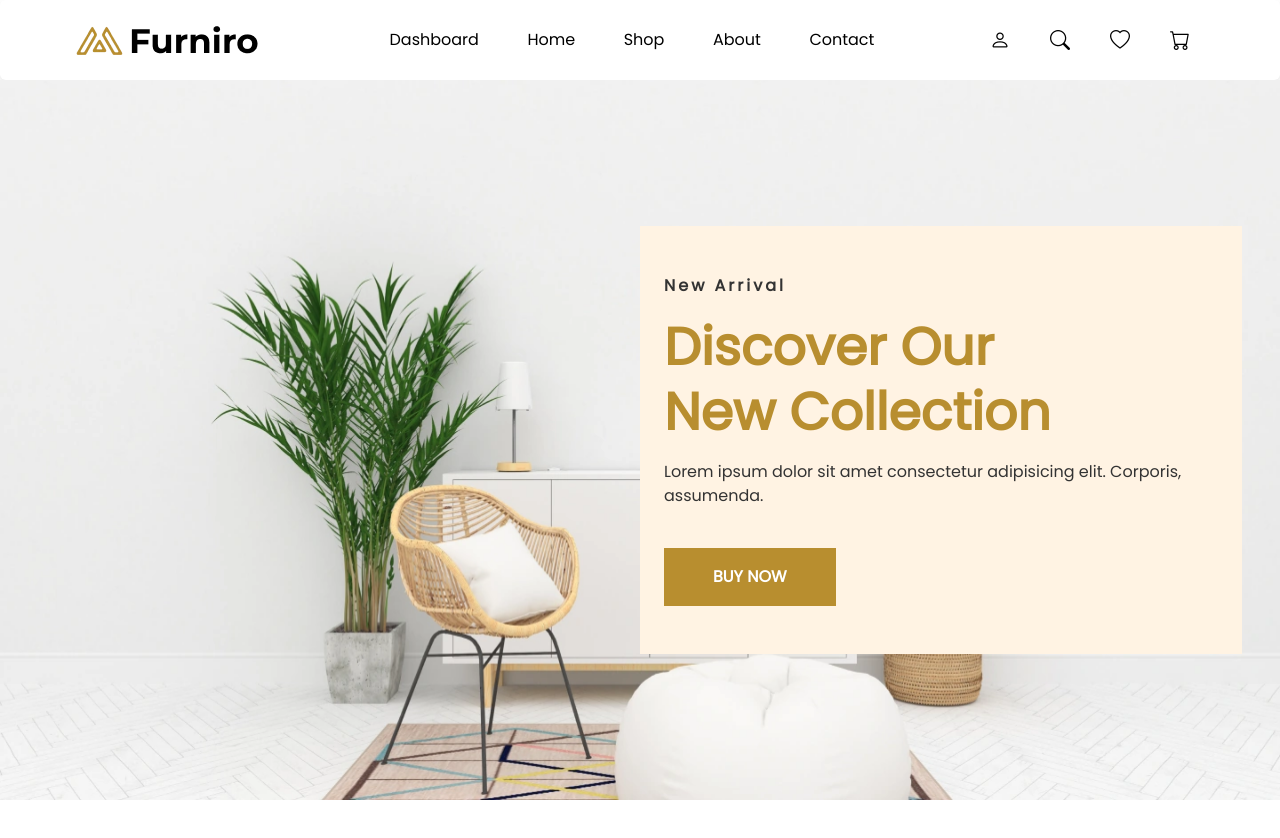
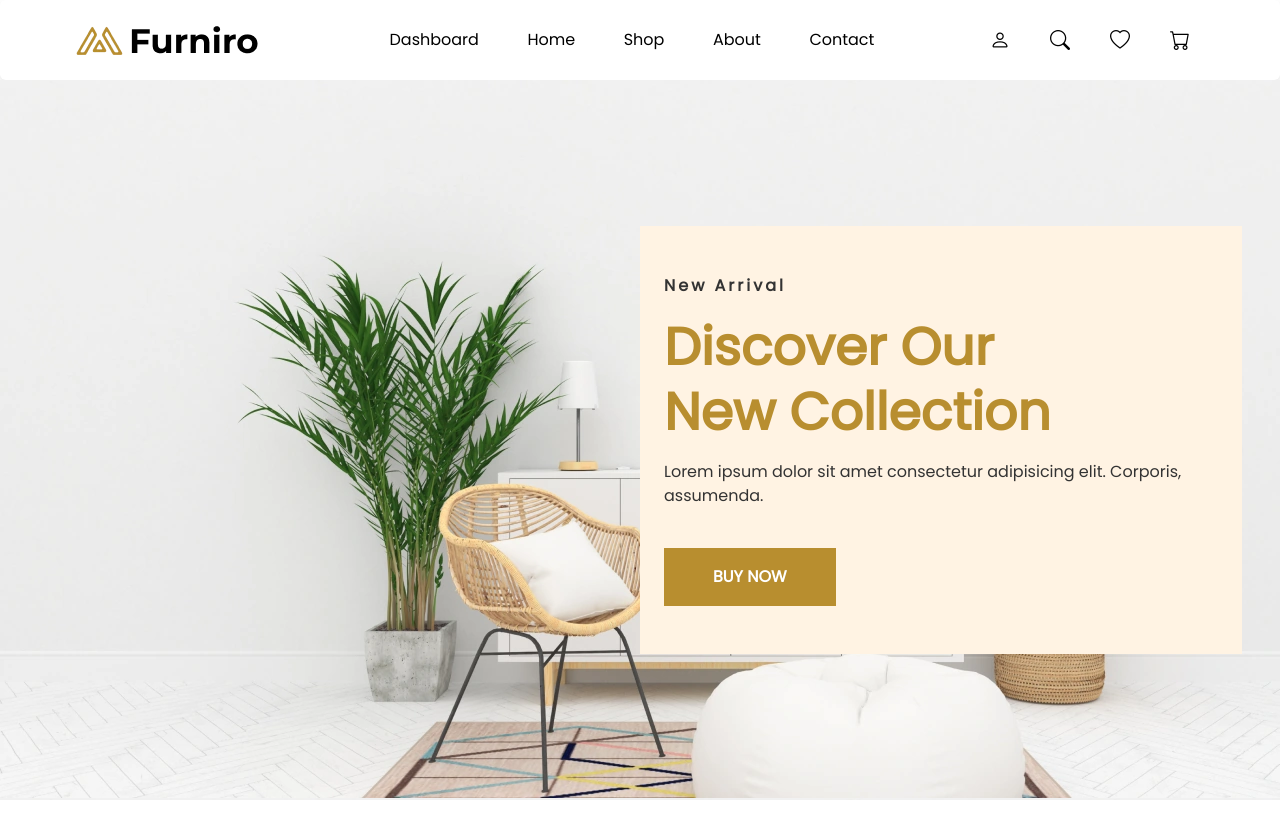
Before and after one commit to GeorgeKamal/React-Task-3, a React (Create React App) app: page / in a window 1280 px wide. Shown: the top 838 px of the page. Built offline with nearby package versions, Linux system fonts and the light colour scheme; no server answers.

Commit message:
improved accessibility

```diff
--- a/public/index.html
+++ b/public/index.html
@@ -44,7 +44,7 @@
     />
     <link
       rel="stylesheet"
-      href="https://fonts.googleapis.com/css?family=Poppins"
+      href="https://fonts.googleapis.com/css?family=Poppins&display=swap"
     />
     <!-- <link rel="stylesheet/less" type="text/css" href="styles.less" /> -->
     <link rel="shortcut icon" href="img/favicon.png" type="image/x-icon" />
--- a/src/components/Section/Footer/Footer.js
+++ b/src/components/Section/Footer/Footer.js
@@ -9,7 +9,7 @@ function Footer(props) {
         <footer>
           <div className="row">
             <div className="col-12 col-lg-4 mb-3 mb-lg-5 text-center text-lg-start">
-              <h5
+              <h1
                 className="text-black mb-4 mb-lg-5"
                 style={{
                   fontWeight: "700",
@@ -18,7 +18,7 @@ function Footer(props) {
                 }}
               >
                 Furino.
-              </h5>
+              </h1>
               <p
                 className="m-0"
                 style={{
@@ -51,12 +51,12 @@ function Footer(props) {
 
             <div className="col-12 col-lg-4 mb-3">
               <form>
-                <h5
+                <h1
                   className="mb-3 mb-lg-5 normal-poppins"
                   style={{ color: "#9f9f9f" }}
                 >
                   Newsletter
-                </h5>
+                </h1>
                 <div className="d-flex flex-sm-row w-100 gap-2">
                   <label htmlFor="newsletter" className="visually-hidden">
                     Email address
--- a/src/components/Section/Footer/FooterList.js
+++ b/src/components/Section/Footer/FooterList.js
@@ -20,9 +20,9 @@ function FooterList(props) {
     <div className="col-6 col-lg-2 d-flex d-lg-inline justify-content-center justify-content-lg-center mb-4">
       <ul className="nav flex-column gap-2 gap-lg-5">
         <li className="nav-item">
-          <h5 className="normal-poppins" style={{ color: "#9f9f9f" }}>
+          <h2 className="normal-poppins" style={{ color: "#9f9f9f" }}>
             {props.title}
-          </h5>
+          </h2>
         </li>
         {content}
       </ul>
--- a/src/components/Section/Main.js
+++ b/src/components/Section/Main.js
@@ -1,19 +1,10 @@
 import Button from "../UI/Buttons/Button";
-
-import background from "../../assets/background.webp";
 
 function Main(props) {
   return (
     <section>
       <div className="overlay mb-8">
-        <img
-          fetchpriority="high"
-          id="background"
-          src={background}
-          alt="background"
-          className="img-fluid mx-auto d-flex"
-          style={{ width: "100%", height: "90vh" }}
-        />
+        <div id="background" />
         <div className="overlay-text mx-auto px-4 py-5 d-flex">
           <div className="row">
             <div className="col-12">
--- a/src/components/Section/Navbar.js
+++ b/src/components/Section/Navbar.js
@@ -16,20 +16,21 @@ function Navbar(props) {
           <Logo />
         </div>
         <div className="d-flex d-lg-none col-4 col-lg-6 justify-content-around gap-0">
-          <a className="navbar-brand" href="Account">
+          <a className="navbar-brand" aria-label="Account" href="Account">
             <Icon iconName="bi bi-person" />
           </a>
-          <a className="navbar-brand" href="Search">
+          <a className="navbar-brand" aria-label="Search" href="Search">
             <Icon iconName="bi bi-search" />
           </a>
-          <a className="navbar-brand" href="Wishlist">
+          <a className="navbar-brand" aria-label="Wishlist" href="Wishlist">
             <Icon iconName="bi bi-heart" />
           </a>
-          <a className="navbar-brand" href="Cart">
+          <a className="navbar-brand" aria-label="Cart" href="Cart">
             <Icon iconName="bi bi-cart" />
           </a>
         </div>
         <button
+          aria-label="More Links"
           className="navbar-toggler"
           type="button"
           data-bs-toggle="collapse"
@@ -60,16 +61,16 @@ function Navbar(props) {
             </li>
           </ul>
           <div className="d-none d-lg-flex col-lg-3 justify-content-end gap-4">
-            <a className="navbar-brand" href="Account">
+            <a className="navbar-brand" aria-label="Account" href="Account">
               <Icon iconName="bi bi-person" />
             </a>
-            <a className="navbar-brand" href="Search">
+            <a className="navbar-brand" aria-label="Search" href="Search">
               <Icon iconName="bi bi-search" />
             </a>
-            <a className="navbar-brand" href="Wishlist">
+            <a className="navbar-brand" aria-label="Wishlist" href="Wishlist">
               <Icon iconName="bi bi-heart" />
             </a>
-            <a className="navbar-brand" href="Cart">
+            <a className="navbar-brand" aria-label="Cart" href="Cart">
               <Icon iconName="bi bi-cart" />
             </a>
           </div>
--- a/src/components/Section/Products/ProductItem.js
+++ b/src/components/Section/Products/ProductItem.js
@@ -17,7 +17,7 @@ function ProductItem(props) {
             src={props.item.src}
             alt={props.item.alt}
             className="img-fluid w-100"
-            style={{ height: "350px" }}
+            style={{ height: "350px", objectFit: "cover" }}
           />
           <div style={{ position: "absolute", top: "10%", right: "10%" }}>
             {(props.item.discount || props.item.new) && (
@@ -44,18 +44,18 @@ function ProductItem(props) {
           style={{ backgroundColor: "#f4f5f7" }}
         >
           <div className="my-auto">
-            <h5 className="card-title text-start card-title-poppins">
+            <h1 className="card-title text-start card-title-poppins">
               {props.item.name}
-            </h5>
+            </h1>
             <p className="card-text text-start card-subtitle-poppins">
               {props.item.description}
             </p>
-            <h6 className="card-title d-flex justify-content-between card-price-poppins">
+            <h2 className="card-title d-flex justify-content-between card-price-poppins">
               {props.item.discount ? discountPrice : price}
               {props.item.discount && (
                 <strike className="card-price-old-poppins">{price}</strike>
               )}
-            </h6>
+            </h2>
           </div>
         </div>
         <Overlay />
--- a/src/components/Section/Share/Share.js
+++ b/src/components/Section/Share/Share.js
@@ -4,18 +4,18 @@ function Share(props) {
   return (
     <section className="mb-5" style={{ overflow: "hidden" }}>
       <div className="my-5">
-        <h5
+        <h1
           className="text-center"
           style={{ fontWeight: "600", fontSize: "20px", lineHeight: "30px" }}
         >
           Share your setup with
-        </h5>
-        <h1
+        </h1>
+        <h2
           className="text-center extra-small"
           style={{ fontWeight: "700", fontSize: "40px", lineHeight: "48px" }}
         >
           #FuniroFurniture
-        </h1>
+        </h2>
       </div>
 
       <Collage />
--- a/src/components/UI/Buttons/RadioButton.js
+++ b/src/components/UI/Buttons/RadioButton.js
@@ -6,6 +6,7 @@ const RadioButton = (props) => {
       }`}
     >
       <input
+        aria-label={props.id}
         className="radio-button"
         type="radio"
         name={props.name}
--- a/src/index.css
+++ b/src/index.css
@@ -1,7 +1,6 @@
 body {
   font-family: "Poppins";
   overflow-y: hidden;
-  font-display: swap;
 }
 body::-webkit-scrollbar {
   display: none;
@@ -144,8 +143,10 @@ input[type="radio"]:hover {
   cursor: pointer;
 }
 #background {
-  width: auto;
+  width: 100%;
   height: 90vh;
+  object-fit: cover;
+  background: url("./assets/background.webp");
 }
 .overlay {
   position: relative;
@@ -165,7 +166,7 @@ input[type="radio"]:hover {
     top: 50%;
     transform: translate(0, -50%);
     left: 50%;
-    width: 53%;
+    width: 50%;
     padding: 40px 25px;
   }
   .overlay-text #title {
@@ -200,9 +201,6 @@ input[type="radio"]:hover {
   .overlay-text #break {
     display: none;
   }
-  #background {
-    height: auto !important;
-  }
 }
 @media screen and (max-width: 330px) {
   .extra-small {
--- a/src/styles.css
+++ b/src/styles.css
@@ -143,8 +143,10 @@ input[type="radio"]:hover {
   cursor: pointer;
 }
 #background {
-  width: auto;
+  width: 100%;
   height: 90vh;
+  object-fit: cover;
+  background: url("./assets/background.webp");
 }
 .overlay {
   position: relative;
@@ -164,7 +166,7 @@ input[type="radio"]:hover {
     top: 50%;
     transform: translate(0, -50%);
     left: 50%;
-    width: 53%;
+    width: 50%;
     padding: 40px 25px;
   }
   .overlay-text #title {
@@ -199,9 +201,6 @@ input[type="radio"]:hover {
   .overlay-text #break {
     display: none;
   }
-  #background {
-    height: auto !important;
-  }
 }
 @media screen and (max-width: 330px) {
   .extra-small {
--- a/src/styles.less
+++ b/src/styles.less
@@ -178,8 +178,10 @@ input[type="radio"]:hover {
 }
 
 #background {
-  width: auto;
+  width: 100%;
   height: 90vh;
+  object-fit: cover;
+  background: url("./assets/background.webp");
 }
 
 .overlay {
@@ -203,7 +205,7 @@ input[type="radio"]:hover {
       top: 50%;
       transform: translate(0, -50%);
       left: 50%;
-      width: 53%;
+      width: 50%;
       padding: 40px 25px;
 
       #title {
@@ -246,10 +248,6 @@ input[type="radio"]:hover {
       }
     }
   }
-
-  #background {
-    height: auto !important;
-  }
 }
 
 @media screen and (max-width: 330px) {
```
